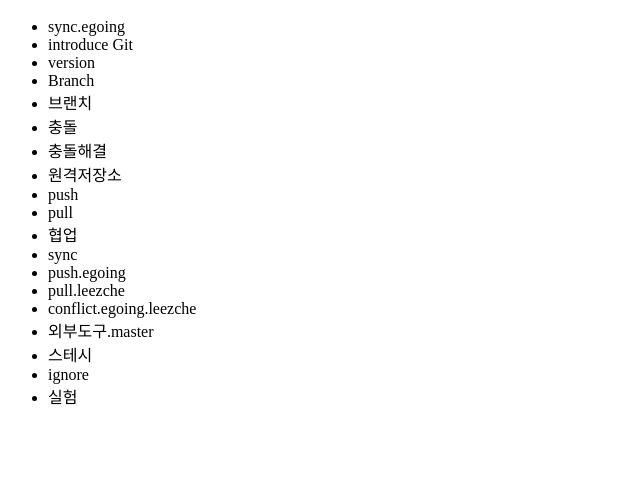
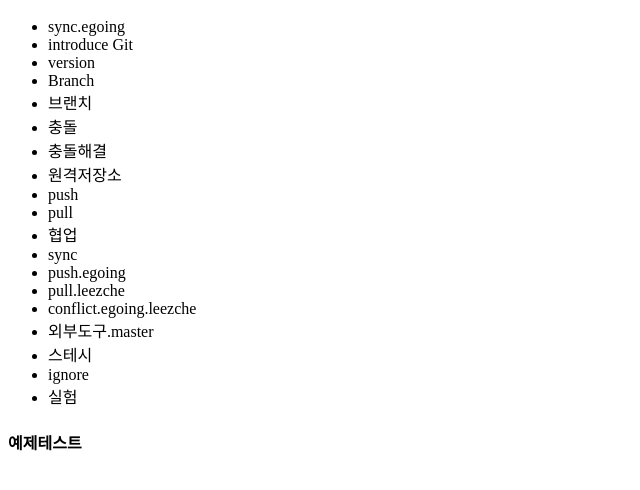
Before and after one commit to jt01052552295/open_git_test, a plain HTML site: page index.html in a window 1280 px wide. Shown: the part 48-538 px from the top of the page, without its empty margins (0-640 px from the left). Drawn offline with Linux system fonts and the light colour scheme.

Commit message:
푸터 추가

```diff
--- a/index.html
+++ b/index.html
@@ -28,5 +28,8 @@
             <li>ignore</li>
             <li>실험</li>
         </ul>
+        <footer>
+        <h4>예제테스트</h4>
+        </footer>
     </body>
 </html>
```
